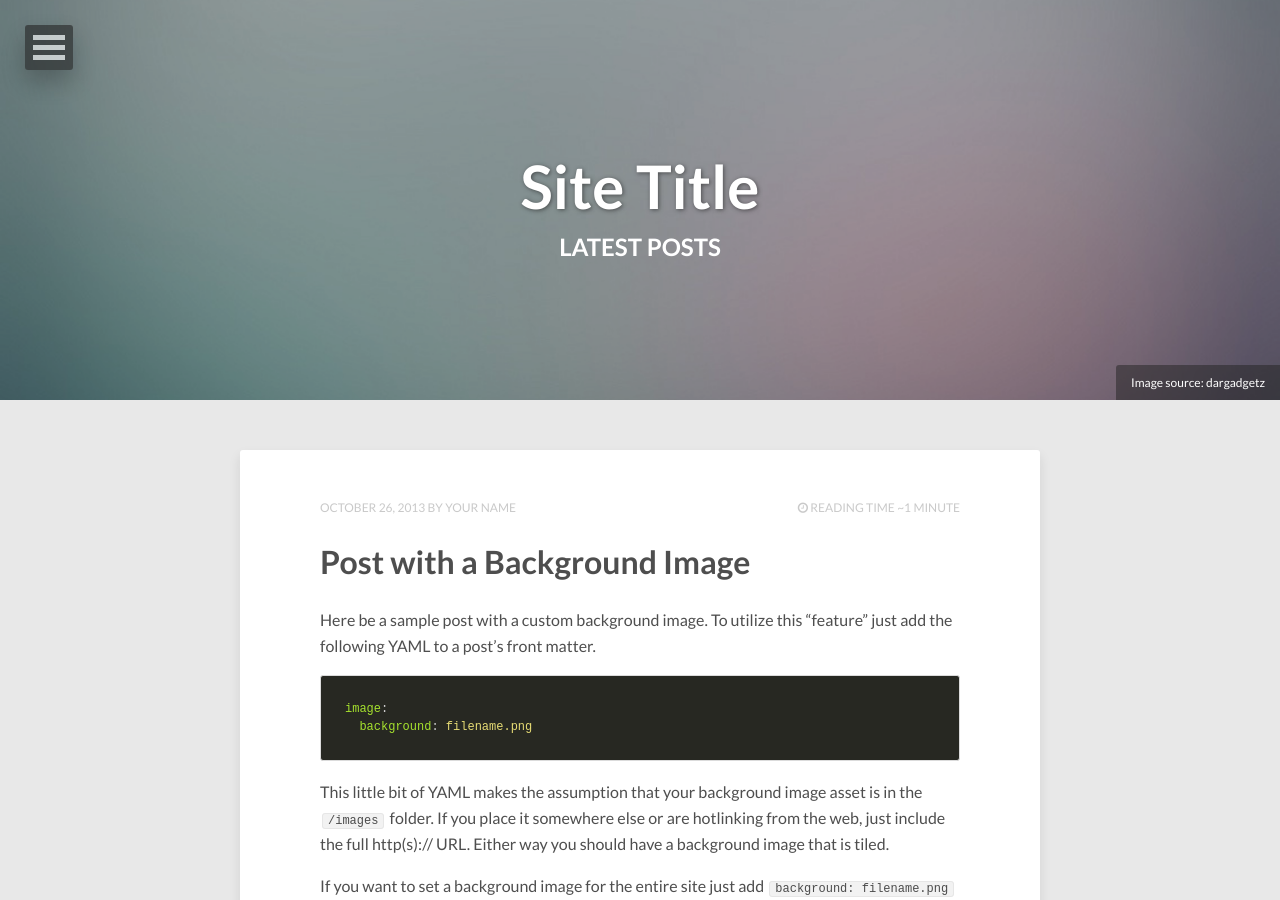
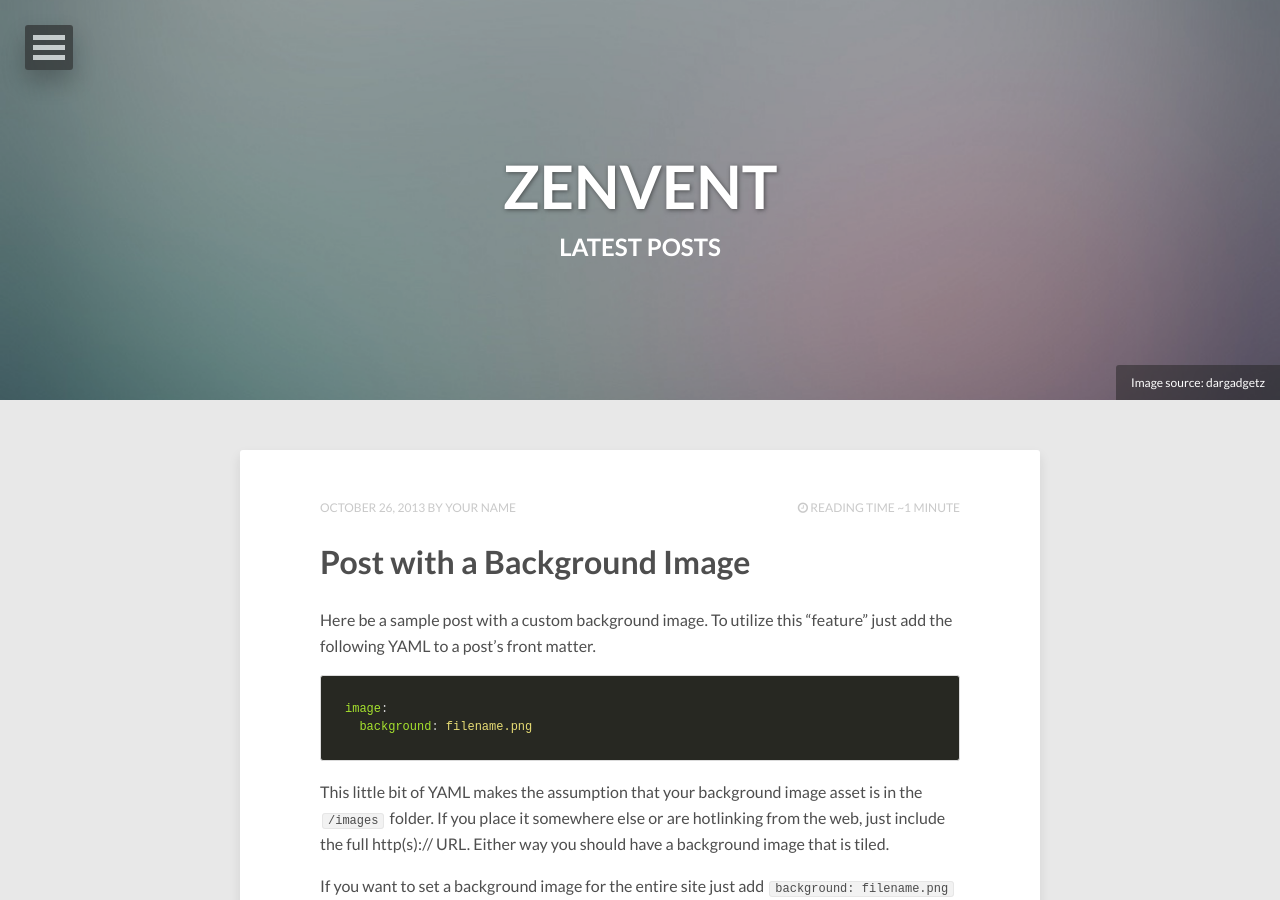
Before and after one commit to zenvent/zenvent, a Jekyll site: the page built from index.html, in a window 1280 px wide and 900 px high. Built offline with Jekyll 4.4.1, drawn with Linux system fonts in a browser that asks for light colours; nearby versions of some CDN libraries; the list of posts is cut into pages by our own code.

Commit message:
test build

```diff
--- a/_config.yml
+++ b/_config.yml
@@ -1,5 +1,5 @@
-title:            Site Title
-description:      Describe your website here.
+title:            ZENVENT
+description:      ZENVENT
 disqus_shortname:
 reading_time:     true
 words_per_minute: 200
```
